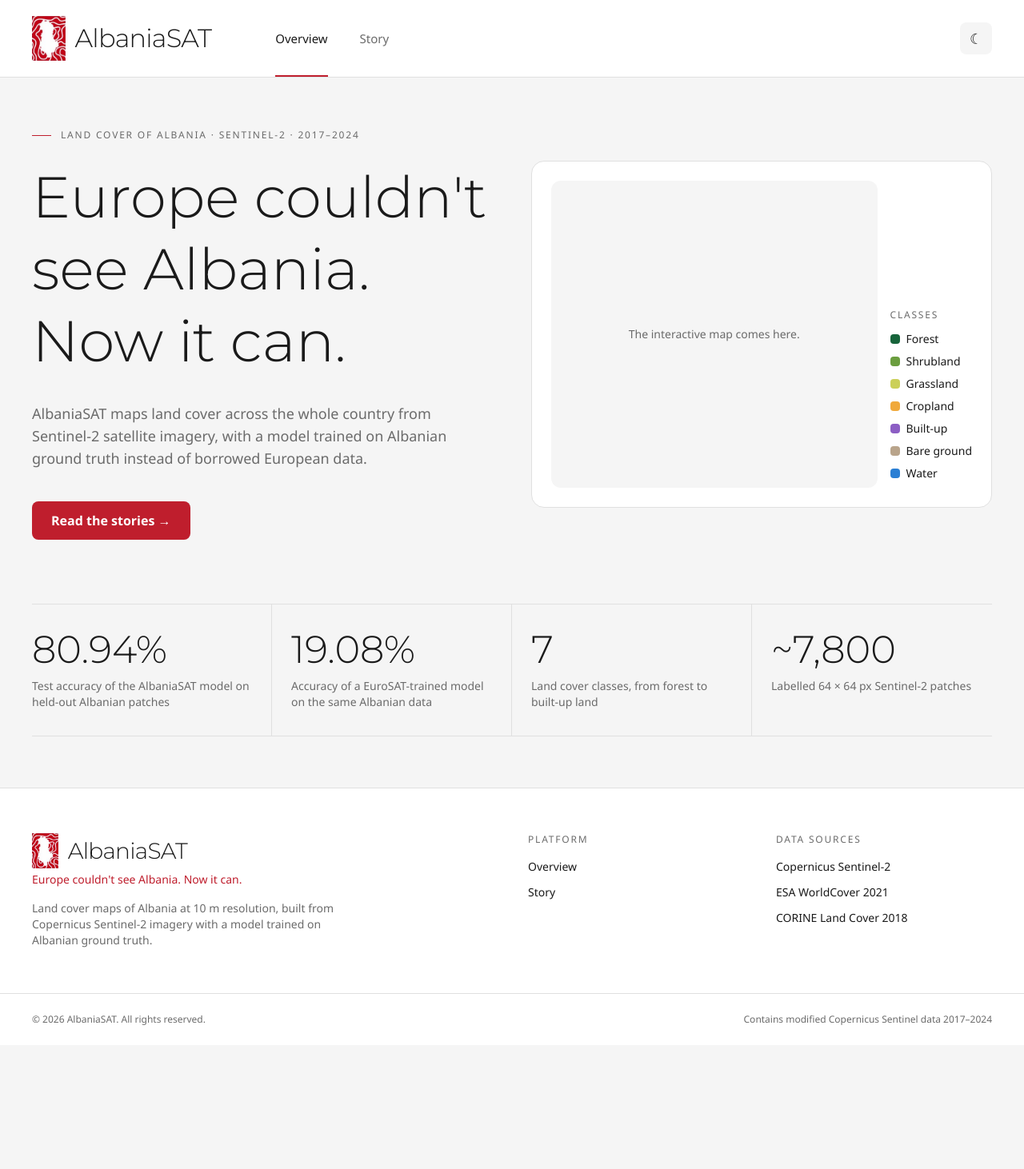
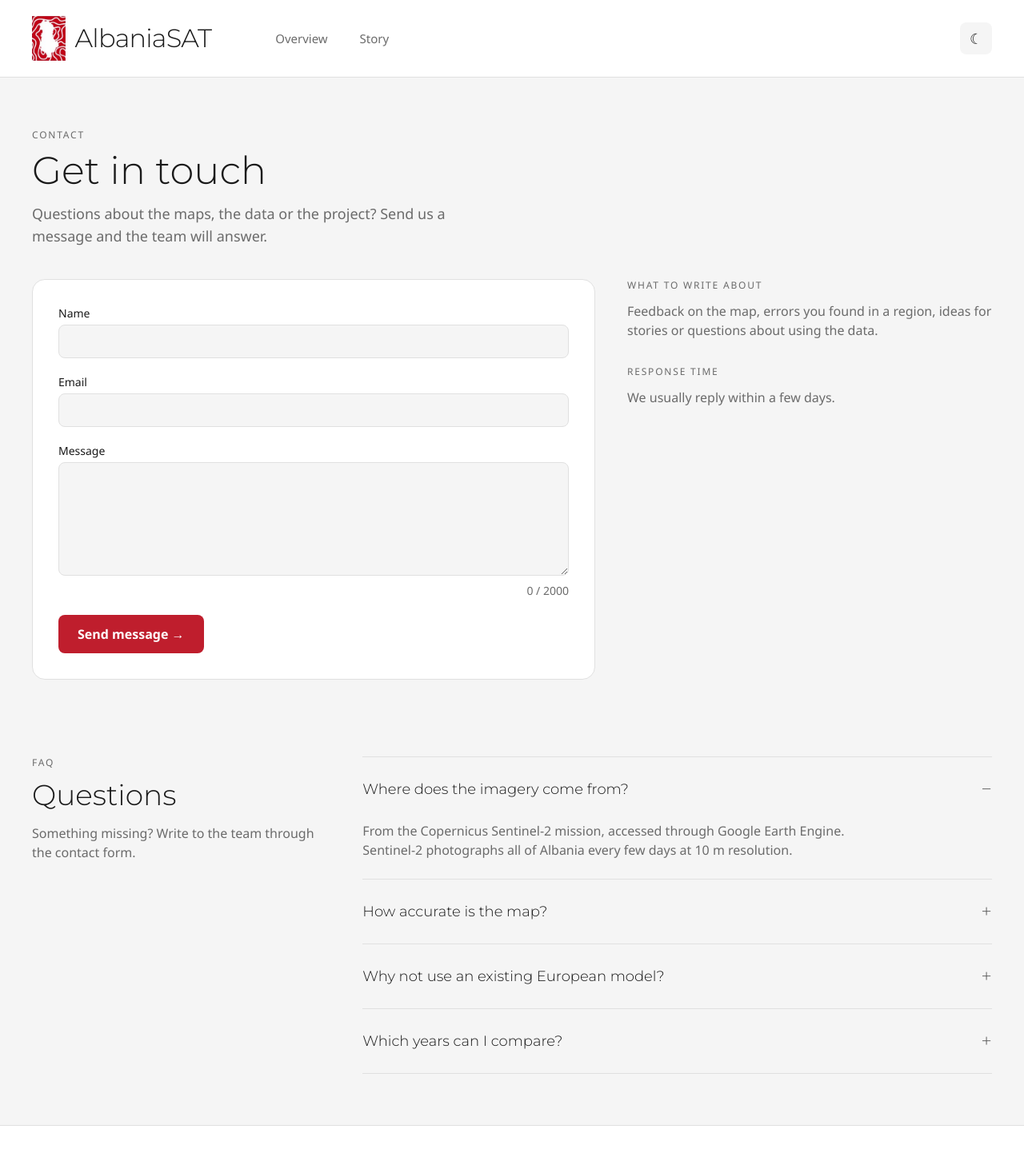
Before and after one commit to virvihuta/AlbaniaSAT, a React (Vite) app in the folder frontend/: page /contact in a window 1280 px wide. Before the commit this address led to /. Shown: the top 1462 px of the page at 80% size. Before the commit the page ends 1307 px from the top, so only its background shows below. Built offline with nearby package versions, Linux system fonts and the light colour scheme; no server answers.

Commit message:
Add contact page with form, info and FAQ

```diff
--- a/frontend/src/App.jsx
+++ b/frontend/src/App.jsx
@@ -3,6 +3,7 @@ import { ProtectedRoute } from './auth'
 import Home from './pages/Home'
 import News from './pages/News'
 import NewsDetail from './pages/NewsDetail'
+import Contact from './pages/Contact'
 import Login from './pages/Login'
 import Admin from './pages/Admin'
 import ArticleForm from './pages/ArticleForm'
@@ -14,6 +15,7 @@ export default function App() {
       <Route path="/" element={<Home />} />
       <Route path="/news" element={<News />} />
       <Route path="/news/:slug" element={<NewsDetail />} />
+      <Route path="/contact" element={<Contact />} />
 
       {/* Private area: only for admins and editors */}
       <Route path="/admin/login" element={<Login />} />
--- /dev/null
+++ b/frontend/src/pages/Contact.jsx
@@ -0,0 +1,43 @@
+import PublicLayout from '../components/PublicLayout'
+import ContactForm from '../components/ContactForm'
+import Faq from '../components/Faq'
+
+// Public contact page: form on the left, short info on the right, FAQ below
+export default function Contact() {
+  return (
+    <PublicLayout>
+      <p className="eyebrow">Contact</p>
+      <h1 className="mt-3 text-5xl">Get in touch</h1>
+      <p className="mt-4 max-w-xl text-lg text-muted">
+        Questions about the maps, the data or the project? Send us a message and the team will answer.
+      </p>
+
+      <section className="mt-10 grid gap-10 lg:grid-cols-5">
+        <div className="lg:col-span-3">
+          <ContactForm />
+        </div>
+        <div className="space-y-8 lg:col-span-2">
+          <div>
+            <p className="eyebrow">What to write about</p>
+            <p className="mt-3 text-muted">Feedback on the map, errors you found in a region, ideas for stories or questions about using the data.</p>
+          </div>
+          <div>
+            <p className="eyebrow">Response time</p>
+            <p className="mt-3 text-muted">We usually reply within a few days.</p>
+          </div>
+        </div>
+      </section>
+
+      <section className="mt-24 grid gap-10 lg:grid-cols-3">
+        <div>
+          <p className="eyebrow">FAQ</p>
+          <h2 className="mt-3 text-4xl">Questions</h2>
+          <p className="mt-4 text-muted">Something missing? Write to the team through the contact form.</p>
+        </div>
+        <div className="lg:col-span-2">
+          <Faq />
+        </div>
+      </section>
+    </PublicLayout>
+  )
+}
```
